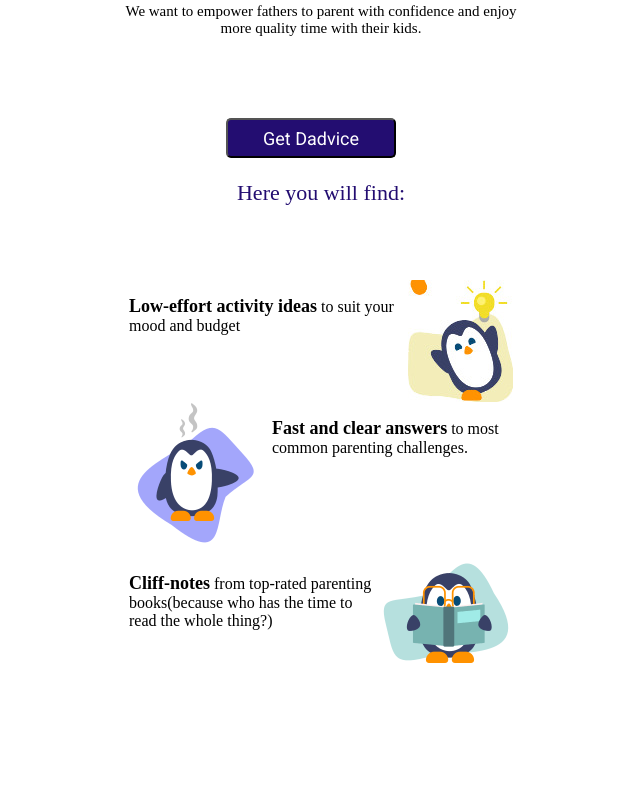
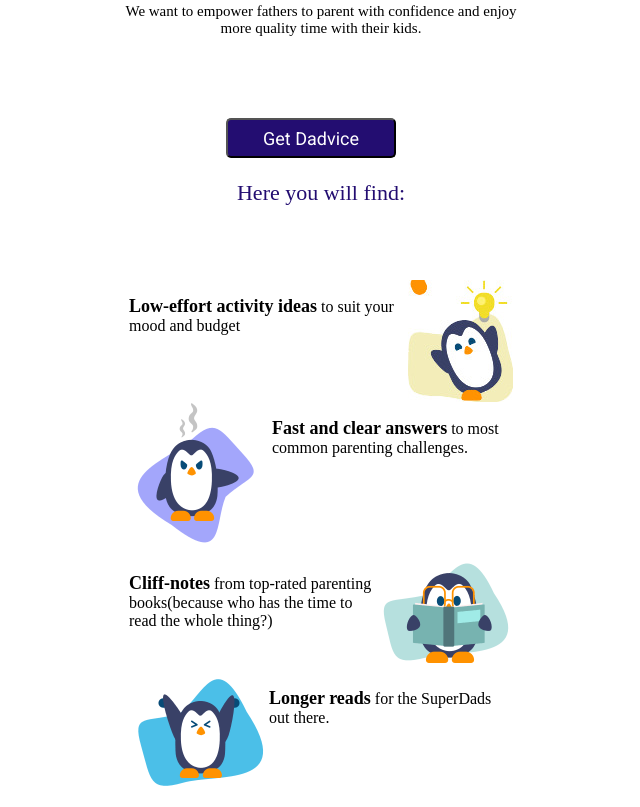
Before and after one commit to Anushaca1995/webProject, a plain HTML site: page Index.html in a window 1280 px wide. Shown: the part 1023-1830 px from the top of the page, without its empty margins (319-959 px from the left). Before the commit the page ends 1703 px from the top, so only its background shows below. Drawn offline with Linux system fonts and the light colour scheme.

Commit message:
Added Cliff-notes and image

```diff
--- a/Index.html
+++ b/Index.html
@@ -62,6 +62,12 @@
             </p>
             <img class="peng" src="./images/penguin3.png"/>
         </div>
+        <div class="imgp1">
+            <img class="peng" src="./images/penguin4.png"/>
+            <p>
+                <span class="para3">Longer reads</span> for the SuperDads out there.
+            </p>
+        </div>
     </div>
 </body>
 </html>
```
